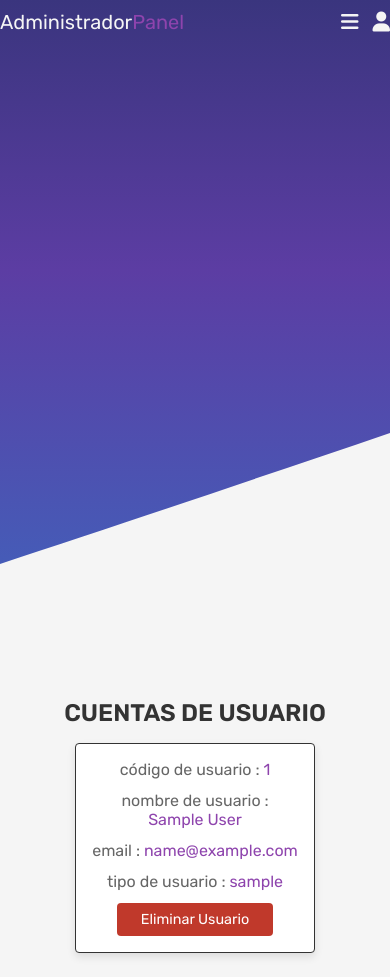
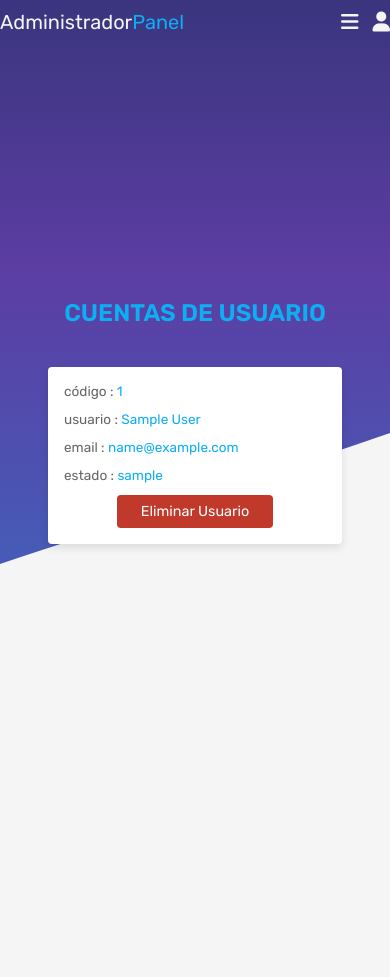
Before and after one commit to ferreyraGaston/Tienda-Online-mas-Dashboard, a PHP site: page /admin_users.php in a window 390 px wide. After the commit the page ends 564 px from the top, so only its background shows below. Run offline with PHP 8.4, Linux system fonts and the light colour scheme; the visitor is signed in with stand-in values (Sample User, id 1).

Commit message:
responsive

```diff
--- a/admin_page.php
+++ b/admin_page.php
@@ -51,7 +51,7 @@ if(!isset($admin_id)){
             };
          ?>
          <h3>$<?php echo $total_pendings; ?>/-</h3>
-         <p>total pendings</p>
+         <p>pendientes totales</p>
       </div>
 
       <div class="box">
--- a/admin_users.php
+++ b/admin_users.php
@@ -47,11 +47,15 @@ if(isset($_GET['delete'])){
          while($fetch_users = mysqli_fetch_assoc($select_users)){
       ?>
       <div class="box">
-         <p> código de usuario : <span><?php echo $fetch_users['id']; ?></span> </p>
-         <p> nombre de usuario : <span><?php echo $fetch_users['name']; ?></span> </p>
-         <p> email : <span><?php echo $fetch_users['email']; ?></span> </p>
-         <p> tipo de usuario : <span style="color:<?php if($fetch_users['user_type'] == 'admin'){ echo 'var(--orange)'; } ?>"><?php echo $fetch_users['user_type']; ?></span> </p>
-         <a href="admin_users.php?delete=<?php echo $fetch_users['id']; ?>" onclick="return confirm('delete this user?');" class="delete-btn">eliminar usuario</a>
+         <div class="detalle">
+            <p> código  : <span><?php echo $fetch_users['id']; ?></span> </p>
+            <p> usuario : <span><?php echo $fetch_users['name']; ?></span> </p>
+            <p> email : <span><?php echo $fetch_users['email']; ?></span> </p>
+            <p> estado : <span style="color:<?php if($fetch_users['user_type'] == 'admin'){ echo 'var(--orange)'; } ?>"><?php echo $fetch_users['user_type']; ?></span> </p>
+         </div>
+         <div class="booton">
+            <a href="admin_users.php?delete=<?php echo $fetch_users['id']; ?>" onclick="return confirm('delete this user?');" class="delete-btn">eliminar usuario</a>
+         </div>
       </div>
       <?php
          };
--- a/css/admin_style.css
+++ b/css/admin_style.css
@@ -1,7 +1,7 @@
 @import url('https://fonts.googleapis.com/css2?family=Rubik:wght@300;400;500;600&display=swap');
 
 :root{
-   --purple:#8e44ad;
+   --purple:#0EAEF3;
    --red:#c0392b;
    --orange:#f39c12;
    --black:#333;
@@ -452,6 +486,15 @@ section{
    color:var(--black);
 }
 
+.users{
+   margin-top: -450px;  /* para que quede arriba y en el centro la imagen */
+}
+
+.users .title{
+   color: var(--purple);
+   margin-bottom: 5rem;
+}
+
 .users .box-container{
    display: grid;
    grid-template-columns: repeat(auto-fit, 30rem);
@@ -460,20 +503,28 @@ section{
    max-width: 1200px;
    margin:0 auto;
    align-items: flex-start;
+
 }
 
 .users .box-container .box{
    background-color: var(--white);
    padding:2rem;
-   border:var(--border);
+   /* border:var(--border); */
    box-shadow: var(--box-shadow);
    border-radius: .5rem;
    text-align: center;
+   width: 100%;
+   height: 100%;
+}
+.users .box-container .box .detalle{
+   text-align: left;
+   width: 100%;
+   height: 85%;
 }
 
 .users .box-container .box p{
    padding-bottom: 1.5rem;
-   font-size: 2rem;
+   font-size: 1.7rem;
    color:var(--light-color);
 }
 
@@ -544,6 +619,49 @@ section{
    html{
       font-size: 55%;
    }
+   .orders{
+      margin-top: -400px;  /* para que quede arriba y en el centro la imagen */
+   }
+
+   .orders .box-container{
+      display: flex;
+      flex-direction: column;
+      justify-content: center;
+   }
+   .dashboard{
+      margin-top: -400px;  /* para que quede arriba y en el centro la imagen */
+
+   }
+   .dashboard .box-container{
+      display: grid;
+      flex-direction: row;
+      justify-content: center;
+
+   }
+   .add-products{
+      margin-top: -400px;  /* para que quede arriba y en el centro la imagen */
+   }
+   .users{
+      margin-top: -400px;  /* para que quede arriba y en el centro la imagen */
+   }
+   .users .box-container{
+      display: flex;
+      flex-direction: column;
+      justify-content: center;
+      margin: 0 5rem;
+   }
+   .messages{
+      margin-top: -400px;  /* para que quede arriba y en el centro la imagen */
+   }
+   .messages .box-container{
+      display: flex;
+      flex-direction: column;
+      justify-content: center;
+   }
+   .messages .box-container .box .booton{
+      display: flex;
+      justify-content: center;
+   }
 
 }
 
@@ -570,6 +688,47 @@ section{
       margin:2rem;
       display: block;
    }
+   .orders{
+      margin-top: -400px;  /* para que quede arriba y en el centro la imagen */
+   }
+
+   .orders .box-container{
+      display: flex;
+      flex-direction: column;
+      justify-content: center;
+   }
+   .dashboard{
+      margin-top: -400px;  /* para que quede arriba y en el centro la imagen */
+   }
+   .dashboard .box-container{
+      display: flex;
+      flex-direction: column;
+      justify-content: center;
+   }
+   .add-products{
+      margin-top: -400px;  /* para que quede arriba y en el centro la imagen */
+   }
+   .users{
+      margin-top: -400px;  /* para que quede arriba y en el centro la imagen */
+   }
+   .users .box-container{
+      display: flex;
+      flex-direction: column;
+      justify-content: center;
+      margin: 0 5rem;
+   }
+   .messages{
+      margin-top: -400px;  /* para que quede arriba y en el centro la imagen */
+   }
+   .messages .box-container{
+      display: flex;
+      flex-direction: column;
+      justify-content: center;
+   }
+   .messages .box-container .box .booton{
+      display: flex;
+      justify-content: center;
+   }
 
 }
 
@@ -582,5 +741,47 @@ section{
    .title{
       font-size: 3rem;
    }
+   .orders{
+      margin-top: -400px;  /* para que quede arriba y en el centro la imagen */
+   }
 
+   .orders .box-container{
+      display: flex;
+      flex-direction: column;
+      justify-content: center;
+   }
+
+   .dashboard{
+      margin-top: -400px;  /* para que quede arriba y en el centro la imagen */
+   }
+   .dashboard .box-container{
+      display: flex;
+      flex-direction: column;
+      justify-content: center;
+   }
+   .add-products{
+      margin-top: -400px;  /* para que quede arriba y en el centro la imagen */
+   }
+
+   .users{
+      margin-top: -400px;  /* para que quede arriba y en el centro la imagen */
+   }
+   .users .box-container{
+      display: flex;
+      flex-direction: column;
+      justify-content: center;
+      margin: 0 4rem;
+   }
+   .messages{
+      margin-top: -400px;  /* para que quede arriba y en el centro la imagen */
+   }
+   .messages .box-container{
+      display: flex;
+      flex-direction: column;
+      justify-content: center;
+   }
+   .messages .box-container .box .booton{
+      display: flex;
+      justify-content: center;
+   }
 }
```
Also changed, not shown: other parts of css/admin_style.css (+73 -15 lines), admin_contacts.php (+11 -7 lines), admin_orders.php (+6 -6 lines), admin_products.php (+6 -3 lines), uploaded_img/Captura.JPG (added), uploaded_img/WhatsApp Image 2023-03-03 at 22.43.34.jpeg (added), uploaded_img/img1.jpg (added), uploaded_img/mldSvfy.jpg (added).
